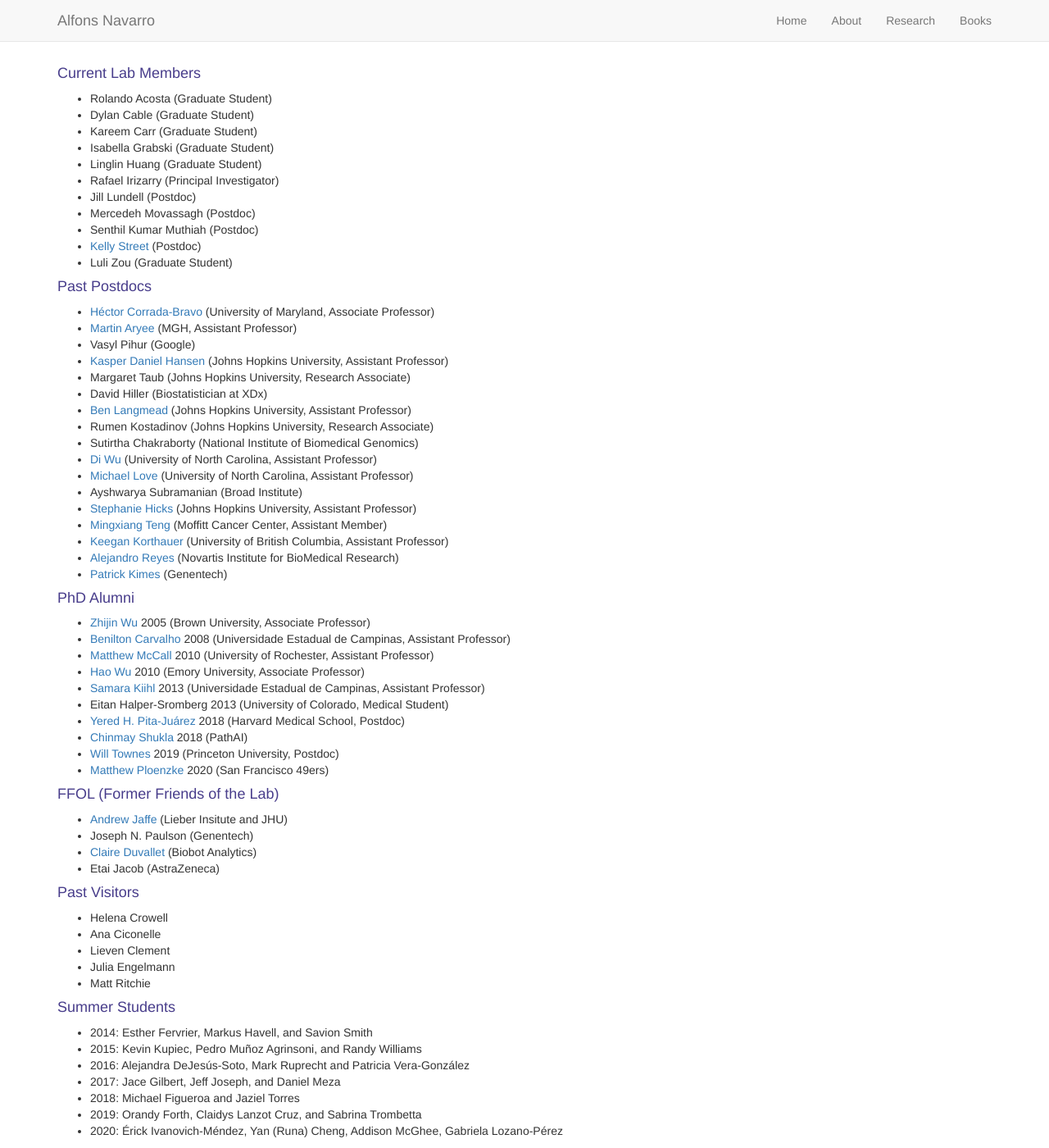
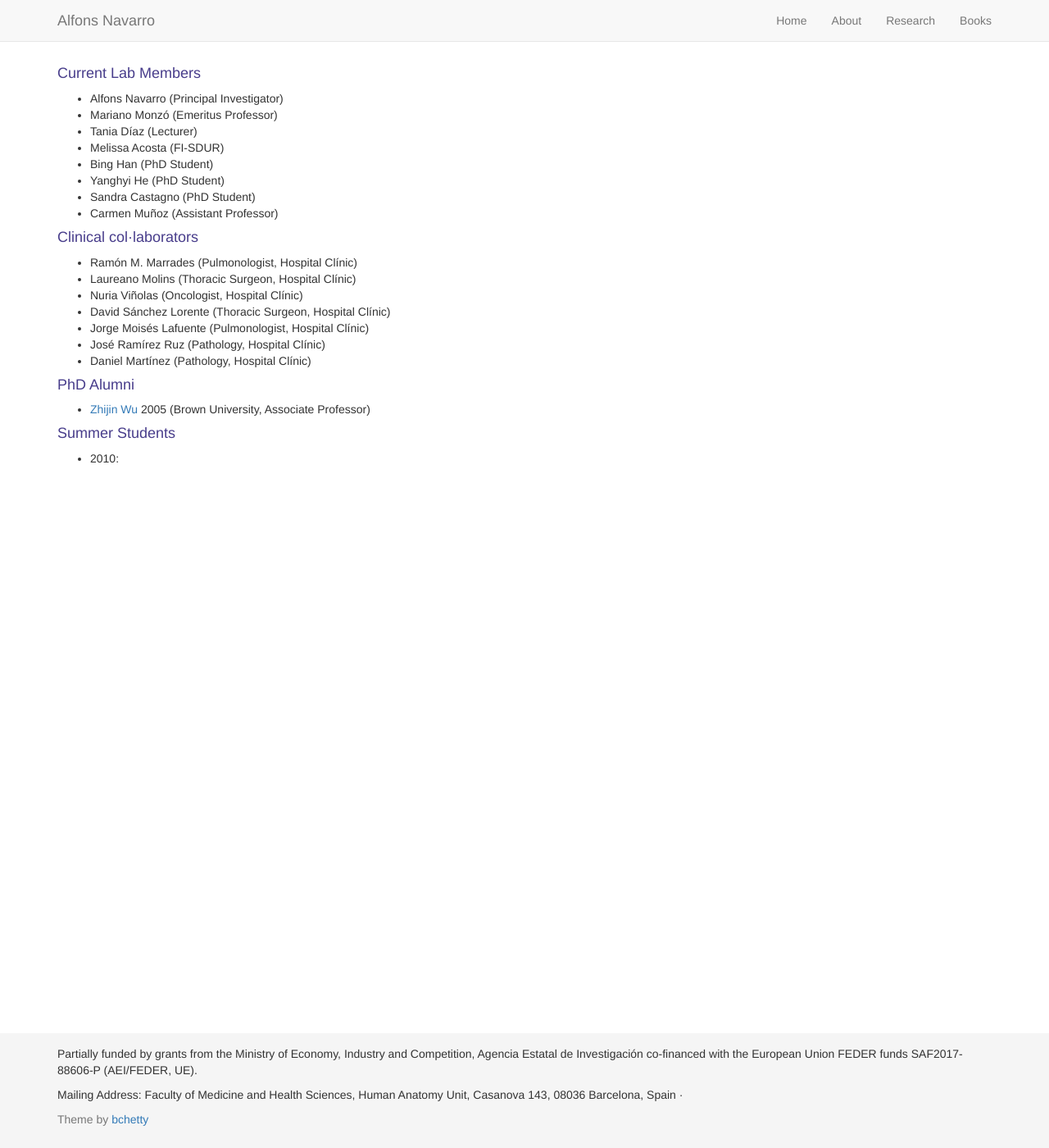
Before and after one commit to AlfonsNavarro/AlfonsNavarro.github.io, a Jekyll site: the page built from pages/people.md, in a window 1280 px wide and 1400 px high. Shown: the whole window at 82% size. Built offline with Jekyll 4.4.1, drawn with Linux system fonts in a browser that asks for light colours; nearby versions of some CDN libraries.

Commit message:
Afegeixo google analytics number

```diff
--- a/_config.yml
+++ b/_config.yml
@@ -37,6 +37,8 @@
     Books: "pages/books.html"
     #Software: "web_page/pages/software.html"
     #Teaching: "web_page/pages/teaching.html"
+    #News: "pages/news.html"
+    #Grants: "pages/grants.html"
 # --- Footer options --- #
 
 # If the values are empty, they are ignored
@@ -58,7 +60,7 @@
 disqus:
 
 # Google Analytics Settings
-google_analytics: UA-151564720-1
+google_analytics: G-VWS8TJRL9Q
 
 # Set these options as you need (For more information, check Jekyll's site)
 timezone: "Spain"
--- a/pages/people.md
+++ b/pages/people.md
@@ -5,72 +5,32 @@
 
 #### Current Lab Members
 
-- Rolando Acosta (Graduate Student)
-- Dylan Cable (Graduate Student)
-- Kareem Carr (Graduate Student)
-- Isabella Grabski (Graduate Student)
-- Linglin Huang (Graduate Student)
-- Rafael Irizarry (Principal Investigator)
-- Jill Lundell (Postdoc)
-- Mercedeh Movassagh (Postdoc)
-- Senthil Kumar Muthiah (Postdoc)
-- [Kelly Street](https://kellystreet.org/) (Postdoc)
-- Luli Zou (Graduate Student)
+- Alfons Navarro (Principal Investigator)
+- Mariano Monzó (Emeritus Professor)
+- Tania Díaz (Lecturer)
+- Melissa Acosta (FI-SDUR)
+- Bing Han (PhD Student)
+- Yanghyi He (PhD Student)
+- Sandra Castagno (PhD Student)
+- Carmen Mu&ntilde;oz (Assistant Professor)
 
-#### Past Postdocs
+#### Clinical col·laborators
 
-- [Héctor Corrada-Bravo](http://www.hcbravo.org/) (University of Maryland, Associate Professor)
-- [Martin Aryee](http://aryee.mgh.harvard.edu/) (MGH, Assistant Professor)
-- Vasyl Pihur (Google)
-- [Kasper Daniel Hansen](https://www.hansenlab.org/) (Johns Hopkins University, Assistant Professor)
-- Margaret Taub (Johns Hopkins University, Research Associate)
-- David Hiller (Biostatistician at XDx)
-- [Ben Langmead](http://www.langmead-lab.org/) (Johns Hopkins University, Assistant Professor)
-- Rumen Kostadinov (Johns Hopkins University, Research Associate)
-- Sutirtha Chakraborty (National Institute of Biomedical Genomics)
-- [Di Wu](http://diwulab.web.unc.edu/) (University of North Carolina, Assistant Professor)
-- [Michael Love](https://mikelove.github.io/) (University of North Carolina, Assistant Professor)
-- Ayshwarya Subramanian (Broad Institute)
-- [Stephanie Hicks](http://www.stephaniehicks.com/) (Johns Hopkins University, Assistant Professor)
-- [Mingxiang Teng](https://tengmx.github.io/) (Moffitt Cancer Center, Assistant Member)
-- [Keegan Korthauer](http://kkorthauer.org/) (University of British Columbia, Assistant Professor)
-- [Alejandro Reyes](http://alejandroreyes.org/) (Novartis Institute for BioMedical Research)
-- [Patrick Kimes](https://www.pkimes.com/) (Genentech)
+- Ramón M. Marrades (Pulmonologist, Hospital Clínic)
+- Laureano Molins (Thoracic Surgeon, Hospital Clínic)
+- Nuria Viñolas (Oncologist, Hospital Clínic)
+- David Sánchez Lorente (Thoracic Surgeon, Hospital Clínic)
+- Jorge Moisés Lafuente (Pulmonologist, Hospital Clínic)
+- José Ramírez Ruz (Pathology, Hospital Clínic)
+- Daniel Martínez (Pathology, Hospital Clínic)
+
 
 #### PhD Alumni
 
 - [Zhijin Wu](http://www.stat.brown.edu/zwu/) 2005 (Brown University, Associate Professor)
-- [Benilton Carvalho](https://scholar.google.com/citations?hl=es&user=44vQTS4AAAAJ) 2008 (Universidade Estadual de Campinas, Assistant Professor)
-- [Matthew McCall](https://mnmccall.com/) 2010 (University of Rochester, Assistant Professor)
-- [Hao Wu](http://www.haowulab.org/) 2010 (Emory University, Associate Professor)
-- [Samara Kiihl](https://samarafk.github.io/) 2013 (Universidade Estadual de Campinas, Assistant Professor)
-- Eitan Halper-Sromberg 2013 (University of Colorado, Medical Student)
-- [Yered H. Pita-Juárez](https://yeredh.github.io) 2018 (Harvard Medical School, Postdoc)
-- [Chinmay Shukla](https://cshukla.github.io/) 2018 (PathAI)
-- [Will Townes](https://willtownes.github.io/) 2019 (Princeton University, Postdoc)
-- [Matthew Ploenzke](https://twitter.com/mploenzke) 2020 (San Francisco 49ers)
 
-#### FFOL (Former Friends of the Lab)
 
-- [Andrew Jaffe](http://aejaffe.com/) (Lieber Insitute and JHU)
-- Joseph N. Paulson (Genentech)
-- [Claire Duvallet](https://cduvallet.github.io/) (Biobot Analytics)
-- Etai Jacob (AstraZeneca)
-
-#### Past Visitors
-
-- Helena Crowell
-- Ana Ciconelle
-- Lieven Clement
-- Julia Engelmann
-- Matt Ritchie
 
 #### Summer Students
 
-- 2014: Esther Fervrier, Markus Havell, and  Savion Smith
-- 2015: Kevin Kupiec, Pedro Mu&ntilde;oz Agrinsoni, and Randy Williams
-- 2016: Alejandra DeJesús-Soto, Mark Ruprecht and Patricia Vera-González
-- 2017: Jace Gilbert, Jeff Joseph, and Daniel Meza
-- 2018: Michael Figueroa and Jaziel Torres
-- 2019: Orandy Forth, Claidys Lanzot Cruz, and Sabrina Trombetta
-- 2020: Érick Ivanovich-Méndez, Yan (Runa) Cheng, Addison McGhee, Gabriela Lozano-Pérez
+- 2010:
```
Also changed, not shown: pages/output.html (added, +46 -0 lines), assets/img/Captura de pantalla 2021-12-02 a las 10.58.02.png (added), 4 other files.
